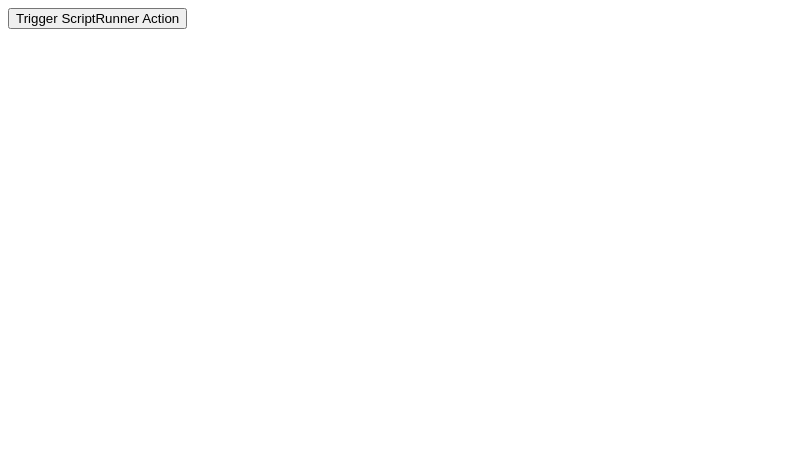
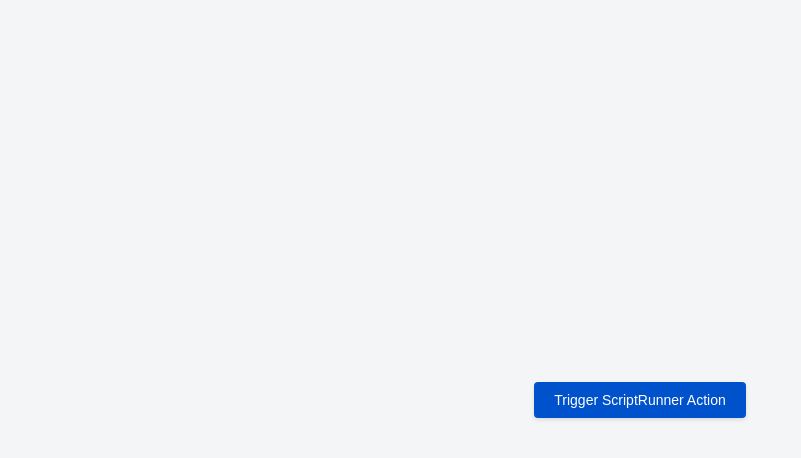
Before and after one commit to justin29821/jira-sidebar-panel-button, a plain HTML site: page index.html in a window 1280 px wide. Shown: the whole page, without its empty margins (0-801 px from the left). Drawn offline with Linux system fonts and the light colour scheme.

Commit message:
Update index.html

```diff
--- a/index.html
+++ b/index.html
@@ -1,20 +1,70 @@
 <html>
 <head>
+  <style>
+    body {
+      font-family: "Segoe UI", Roboto, sans-serif;
+      margin: 0;
+      padding: 10px;
+      background-color: #f4f5f7;
+    }
+
+    .button-container {
+      display: flex;
+      justify-content: center;
+      align-items: center;
+      height: 100%;
+    }
+
+    .trigger-button {
+      background-color: #0052CC;
+      border: none;
+      color: white;
+      padding: 10px 20px;
+      font-size: 14px;
+      font-weight: 500;
+      border-radius: 4px;
+      cursor: pointer;
+      transition: background-color 0.3s ease;
+      box-shadow: 0 2px 4px rgba(0,0,0,0.1);
+    }
+
+    .trigger-button:hover {
+      background-color: #0747A6;
+    }
+
+    .trigger-button:disabled {
+      background-color: #A5ADBA;
+      cursor: not-allowed;
+    }
+  </style>
+
   <script>
-    async function triggerAction() {
-      const params = new URLSearchParams(window.location.search);
-      const issueId = params.get("issueId");
+    async function triggerAction(button) {
+      button.disabled = true;
+      button.innerText = "Working...";
 
-      const response = await fetch(`/rest/scriptrunner/latest/custom/sidebarButtonTrigger?issueId=${issueId}`, {
-        method: "POST"
-      });
+      const issueId = new URLSearchParams(window.location.search).get("issueId");
+      try {
+        const response = await fetch(`/rest/scriptrunner/latest/custom/sidebarButtonTrigger?issueId=${issueId}`, {
+          method: "POST"
+        });
 
-      const result = await response.json();
-      alert(result.status);
+        const data = await response.json();
+        alert(`✅ ${data.status}`);
+      } catch (err) {
+        alert("❌ Something went wrong");
+      } finally {
+        button.disabled = false;
+        button.innerText = "Trigger ScriptRunner Action";
+      }
     }
   </script>
 </head>
 <body>
-  <button onclick="triggerAction()">Trigger ScriptRunner Action</button>
+  <div class="button-container">
+    <button class="trigger-button" onclick="triggerAction(this)">
+      Trigger ScriptRunner Action
+    </button>
+  </div>
 </body>
 </html>
```
